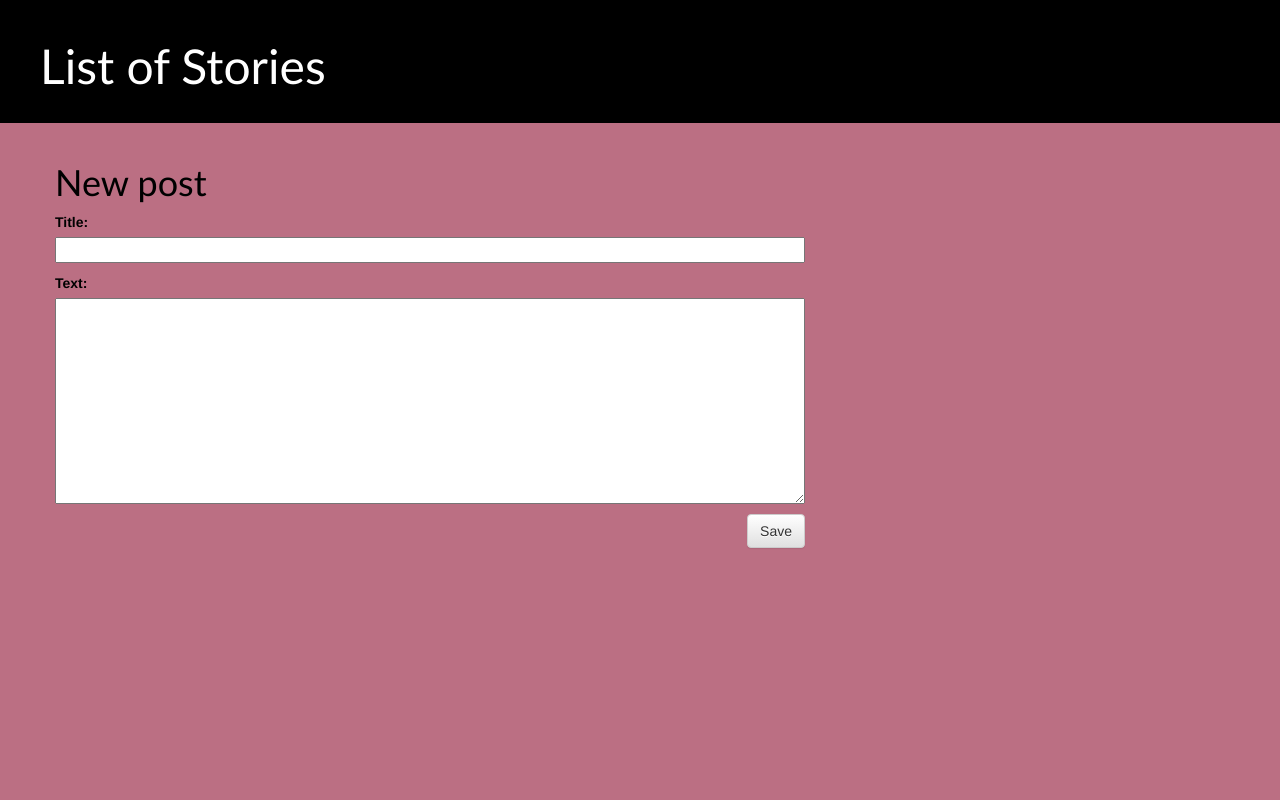
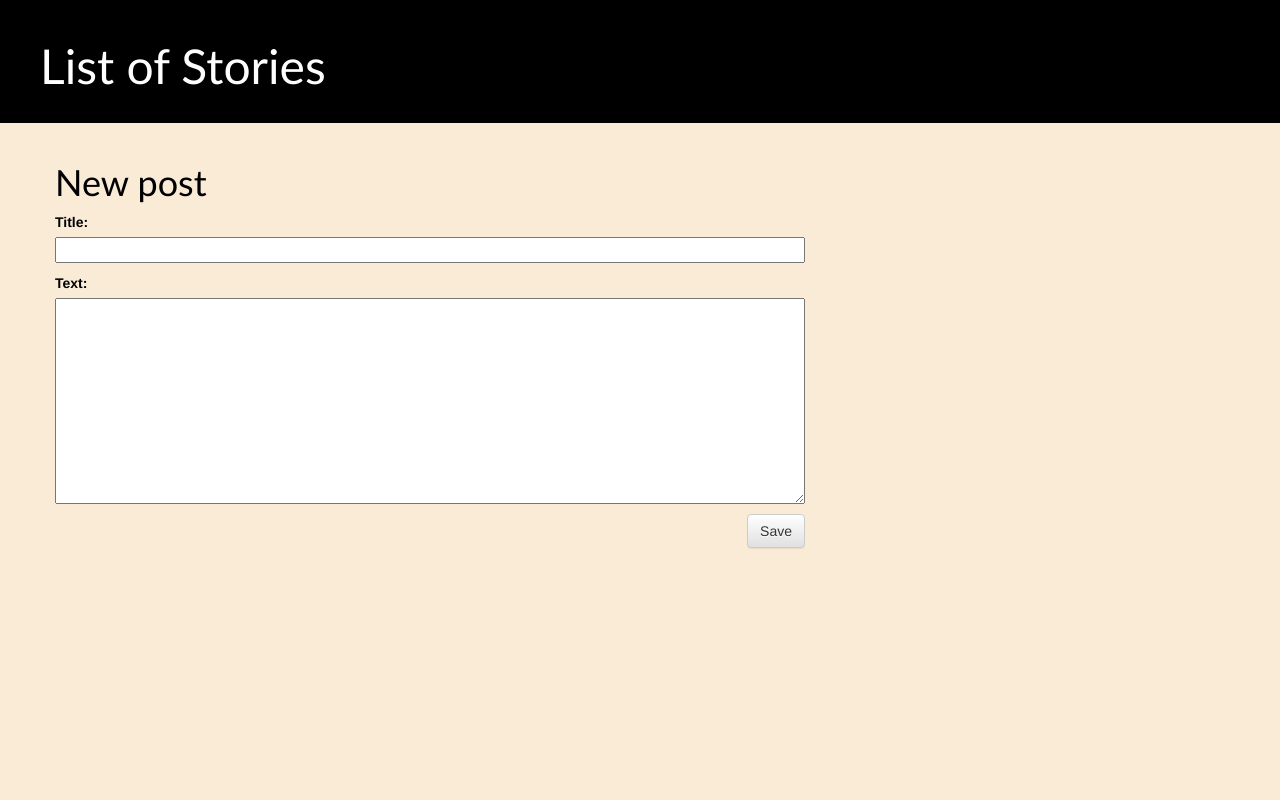
Before and after one commit to abhinav8888/my-first-blog, a Django app: page /post/new/ in a window 1280 px wide. Run offline with Django 3.2, Linux system fonts and the light colour scheme; some libraries are stand-ins or nearby versions.

Commit message:
Finalized the bg color

```diff
--- a/blog/static/css/blog.css
+++ b/blog/static/css/blog.css
@@ -20,7 +20,7 @@ h1 a {
 }
 
 h1, h2, h3, h4 {
-    font-family: 'Gill Sans', cursive;
+    font-family: 'Gill Sans', "Verdana", "Times";
 }
 
 .date {
@@ -44,7 +44,7 @@ h1, h2, h3, h4 {
 
 .post {
     margin-bottom: 70px;
-		font-family: "Gill sans";
+		font-family: "Gill sans", "Verdana", "Times";
 		font-size: 16;
 }
 
@@ -52,6 +52,6 @@ h1, h2, h3, h4 {
     color: #000000;
 }
 body{
-	background-color: #BB6F83;
+	background-color: #FAEBD7;
 	color: black;
 }
```
